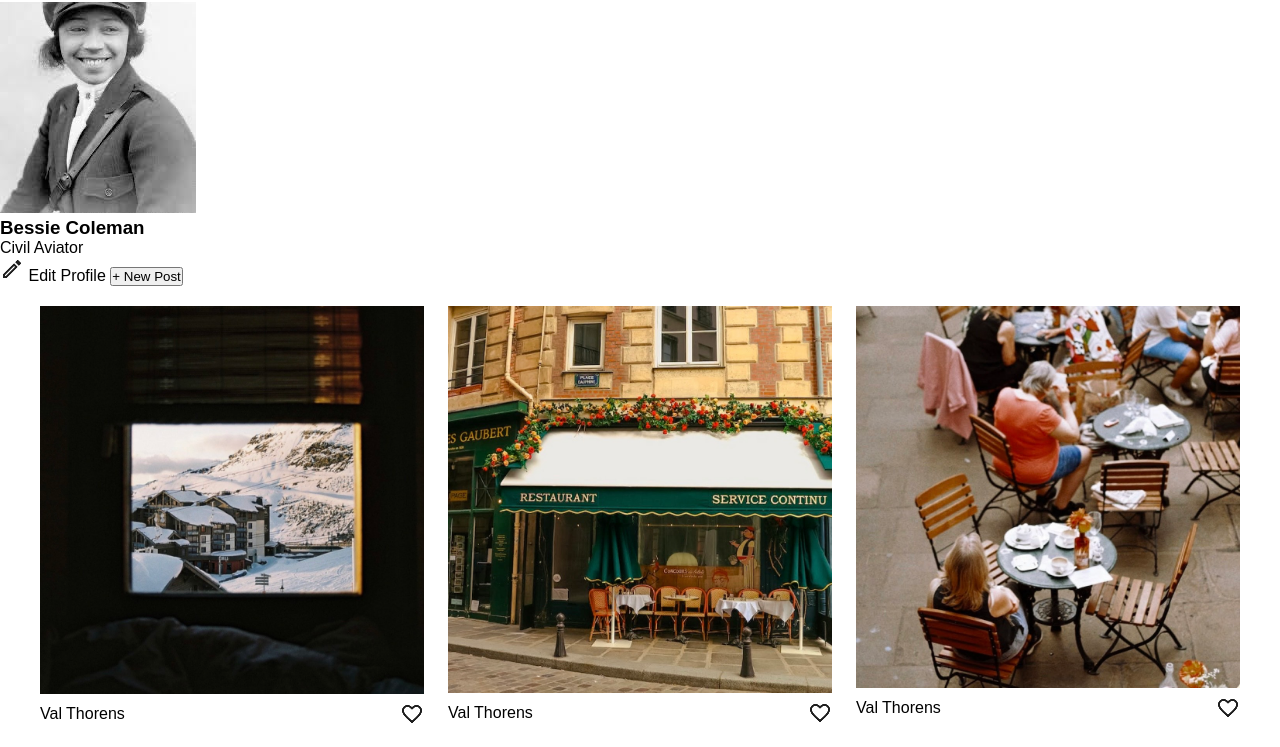
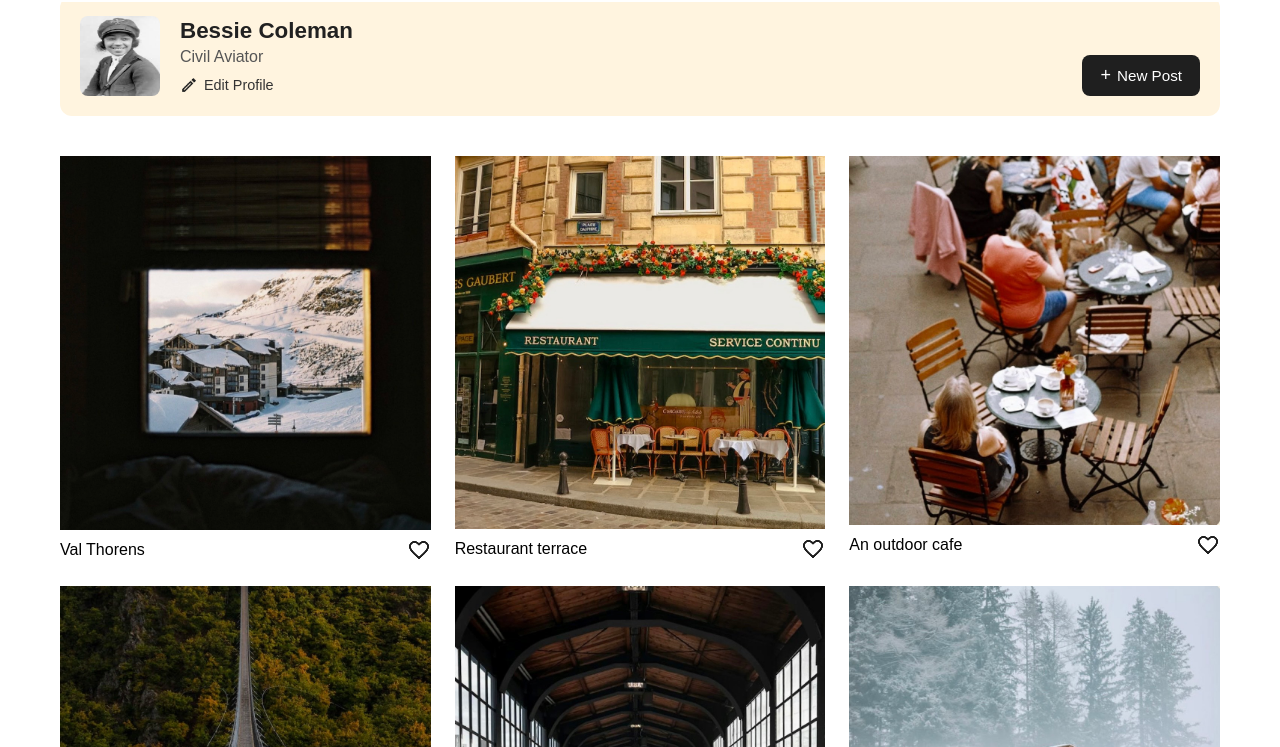
Before and after one commit to iamibinabo/Circle-14-altsch, a plain HTML site: page index.html in a window 1280 px wide. Shown: the part 44-791 px from the top of the page. Drawn offline with Linux system fonts and the light colour scheme.

Commit message:
adjusted files

```diff
--- a/index.html
+++ b/index.html
@@ -16,7 +16,7 @@
 
     <!-- main section -->
     <main>
-      <div class="profile">
+      <!-- <div class="profile">
         <div class="profile_user">
           <img src="images/bessie.jpeg" alt="Bessie Coleman" />
           <h3>Bessie Coleman</h3>
@@ -28,6 +28,28 @@
           <span>Edit Profile</span>
           <button><span class="plus">+</span> New Post</button>
         </div>
+      </div> -->
+
+      <div class="profile">
+        <div class="profile_user_info">
+          <img
+            src="images/bessie.jpeg"
+            alt="Bessie Coleman"
+            class="profile_photo"
+          />
+          <div class="profile_text">
+            <h3>Bessie Coleman</h3>
+            <span class="title">Civil Aviator</span>
+            <div class="edit_profile">
+              <img src="images/icons/edit_24dp_1F1F1F.png" alt="Edit icon" />
+              <span>Edit Profile</span>
+            </div>
+          </div>
+        </div>
+
+        <button class="new_post_btn">
+          <span class="plus">+</span> New Post
+        </button>
       </div>
 
       <!-- Images section -->
@@ -49,7 +71,7 @@
         <div class="image_1">
           <img src="images/second.jpeg" alt="" />
           <div class="image_text">
-            <span>Val Thorens</span>
+            <span>Restaurant terrace</span>
             <img
               src="images/icons/favorite_border_24dp_1F1F1F.png"
               alt=""
@@ -62,7 +84,7 @@
         <div class="image_1">
           <img src="images/third.jpeg" alt="" />
           <div class="image_text">
-            <span>Val Thorens</span>
+            <span>An outdoor cafe</span>
             <img
               src="images/icons/favorite_border_24dp_1F1F1F.png"
               alt=""
@@ -75,7 +97,7 @@
         <div class="image_1">
           <img src="images/fourth.jpeg" alt="" />
           <div class="image_text">
-            <span>Val Thorens</span>
+            <span>A very long bridge, over the forest...</span>
             <img
               src="images/icons/favorite_border_24dp_1F1F1F.png"
               alt=""
@@ -88,7 +110,7 @@
         <div class="image_1">
           <img src="images/fifth.jpeg" alt="" />
           <div class="image_text">
-            <span>Val Thorens</span>
+            <span>Tunnel with morning light</span>
             <img
               src="images/icons/favorite_border_24dp_1F1F1F.png"
               alt=""
@@ -101,7 +123,7 @@
         <div class="image_1">
           <img src="images/sixth.jpeg" alt="" />
           <div class="image_text">
-            <span>Val Thorens</span>
+            <span>Mountain house</span>
             <img
               src="images/icons/favorite_border_24dp_1F1F1F.png"
               alt=""
--- a/main.css
+++ b/main.css
@@ -14,7 +14,8 @@ header {
   display: flex;
   justify-content: center;
   position: fixed;
-  width: 1440px;
+  width: 100%;
+  height: auto;
   padding: 10px 80px;
 }
 
@@ -24,7 +25,79 @@ header img {
 }
 
 /* Body */
+main {
+  max-width: 1200px;
+  margin: 0 auto;
+  padding: 40px 20px;
+}
+/* Profile section */
+.profile {
+  display: flex;
+  justify-content: space-between;
+  align-items: flex-end;
+  background-color: #fff4df;
+  padding: 20px;
+  border-radius: 12px;
+  margin-bottom: 40px;
+}
 
+.profile_user_info {
+  display: flex;
+  align-items: center;
+  justify-content: start;
+  gap: 20px;
+}
+
+.profile_photo {
+  width: 80px;
+  height: 80px;
+  border-radius: 8px;
+  object-fit: fill;
+}
+
+.profile_text h3 {
+  margin-bottom: 4px;
+  font-size: 1.4rem;
+  color: #212121;
+}
+
+.profile_text .title {
+  display: block;
+  margin-bottom: 10px;
+  color: #555;
+}
+
+.edit_profile {
+  display: flex;
+  align-items: center;
+  gap: 6px;
+  font-size: 0.9rem;
+  color: #333;
+}
+
+.edit_profile img {
+  width: 18px;
+}
+
+.new_post_btn {
+  background-color: #1f1f1f;
+  color: #fff;
+  padding: 10px 18px;
+  border: none;
+  border-radius: 8px;
+  font-weight: 500;
+  font-size: 0.95rem;
+  cursor: pointer;
+  display: flex;
+  align-items: center;
+  gap: 6px;
+}
+
+.plus {
+  font-size: 18px;
+}
+
+/* Cards */
 .img-container {
   display: grid;
   grid-template-columns: repeat(3, minmax(250px, 1fr));
```
